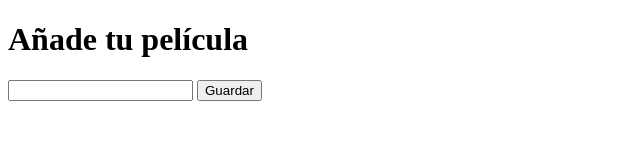
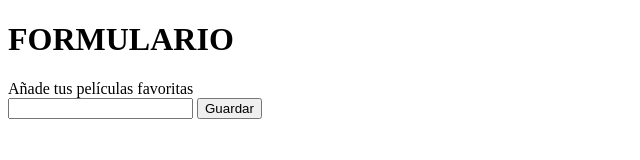
Before and after one commit to SergioFer95/EjercicioJSUdemy_Localstorage, a plain HTML site: page index.html in a window 1280 px wide. Shown: the whole page, without its empty margins (0-640 px from the left). Drawn offline with Linux system fonts and the light colour scheme.

Commit message:
Finish exercise

```diff
--- a/index.html
+++ b/index.html
@@ -10,14 +10,18 @@
         <title>Ejercicio Local Storage</title>
     </head>
 
-    <!-- 1) Crea un formulario que almacene en el Local Storage las películas que el usuario quiera guardar, y posteriormente, muestra la lista por pantalla-->
+    <!-- 1) Crea un formulario que almacene en el Local Storage las películas que el usuario quiera guardar-->
 
     <body>
-        <h1>Añade tu película</h1>
+        <h1>FORMULARIO</h1>
         <form action="" customName="formOne">
-            <input type="text" customName="inputText">
-            <button type="submit">Guardar</button>
+            <label for="films">Añade tus películas favoritas</label><br>
+            <input type="text" id="films" name="films" customName="inputFilms">
+
+            <button type="submit" customName="submitBtn">Guardar</button>
         </form>
+
+        </div>
     </body>
 
 </html>
```
Also changed, not shown: styles.js (+8 -4 lines).
